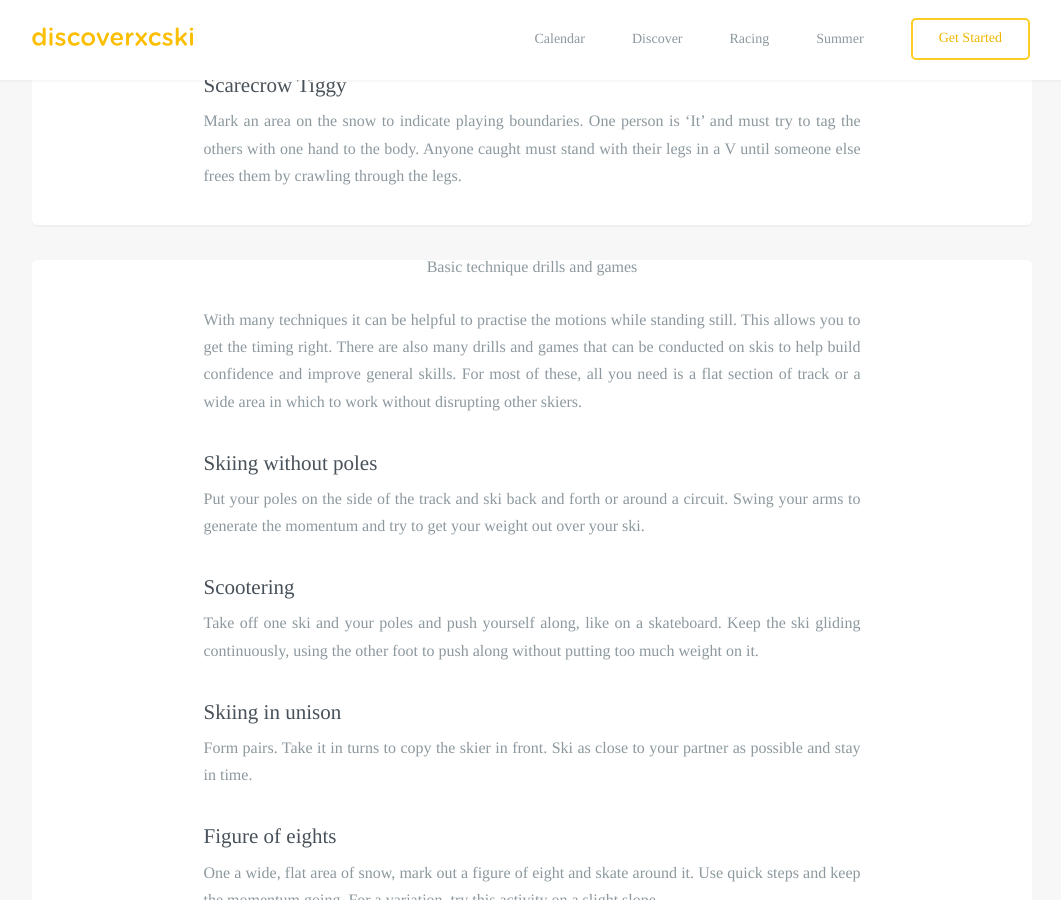
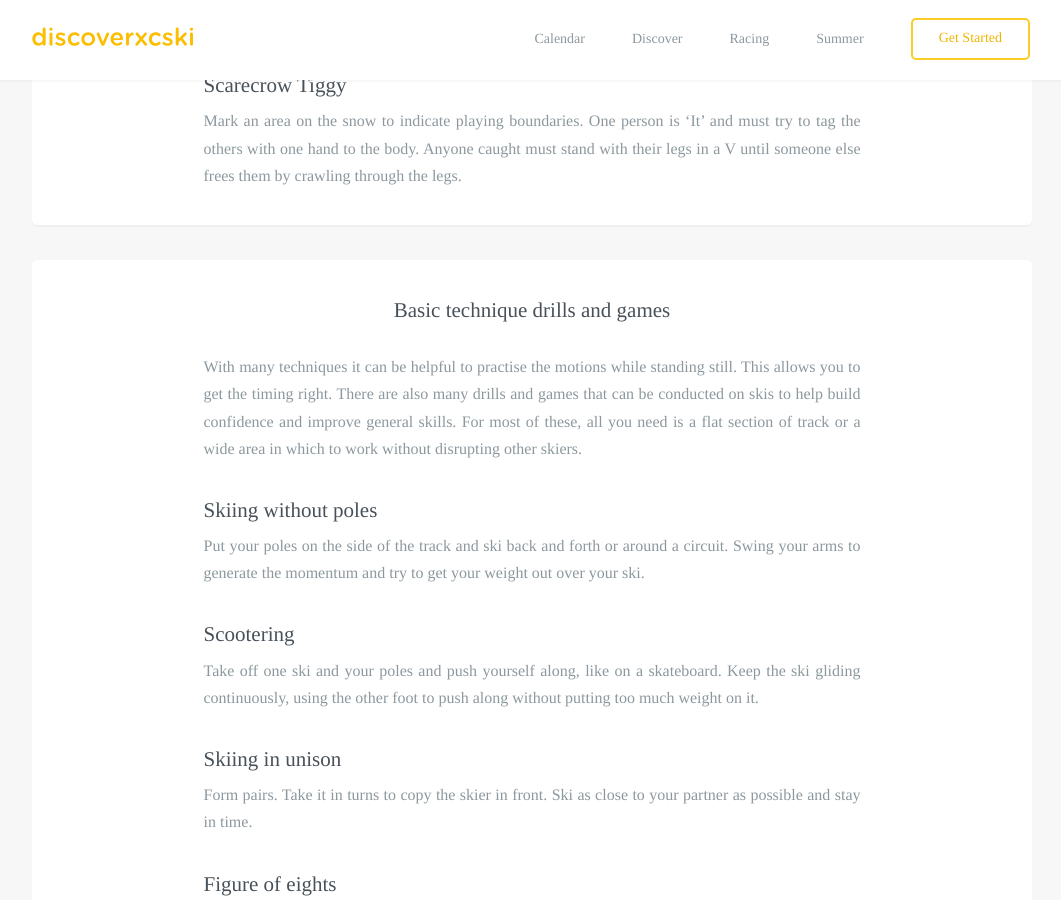
Before and after one commit to robcatto/robcatto.github.io, a Jekyll site: the page built from get-started/improve-your-skills/index.html, in a window 1280 px wide and 900 px high, scrolled down 1400 px. Shown: the whole window, without its empty margins (108-1169 px from the left). Built offline with Jekyll 4.4.1, drawn with Linux system fonts in a browser that asks for light colours; some web fonts are replaced; Markdown is read by kramdown in place of the engine named in the settings.

Commit message:
Update index.html

```diff
--- a/get-started/improve-your-skills/index.html
+++ b/get-started/improve-your-skills/index.html
@@ -32,7 +32,7 @@ layout: default
 
       <div class="content">
         <div id="content1">
-        <section class="mobile_section" style="padding-bottom: 40px">
+        <section class="mobile_section" style="padding-bottom: 40px;">
                 <h3 class="heading__aligned--page" style="text-align: center;">Want to have fun in the snow?</h3>
                 <p class="left__aligned--p">Ski play is a great way of improving your skills on skis. Once you have got the basics you can play games, practise jumps, and do some basic easy drills. All will improve your balance and agility on skis.
                 </p>
@@ -60,7 +60,7 @@ layout: default
 
 
 
-                 <section class="mobile_section" style="padding-bottom: 40px>
+                 <section class="mobile_section" style="padding-bottom: 40px;">
                 <h3 class="heading__aligned--page" style="text-align: center; padding-top: 38px;">Basic technique drills and games</h3>
                 <p class="left__aligned--p">
                     With many techniques it can be helpful to practise the motions while standing still.  This allows you to get the timing right. There are also many drills and games that can be conducted on skis to help build confidence and improve general skills. For most of these, all you need is a flat section of track or a wide area in which to work without disrupting other skiers.
```
